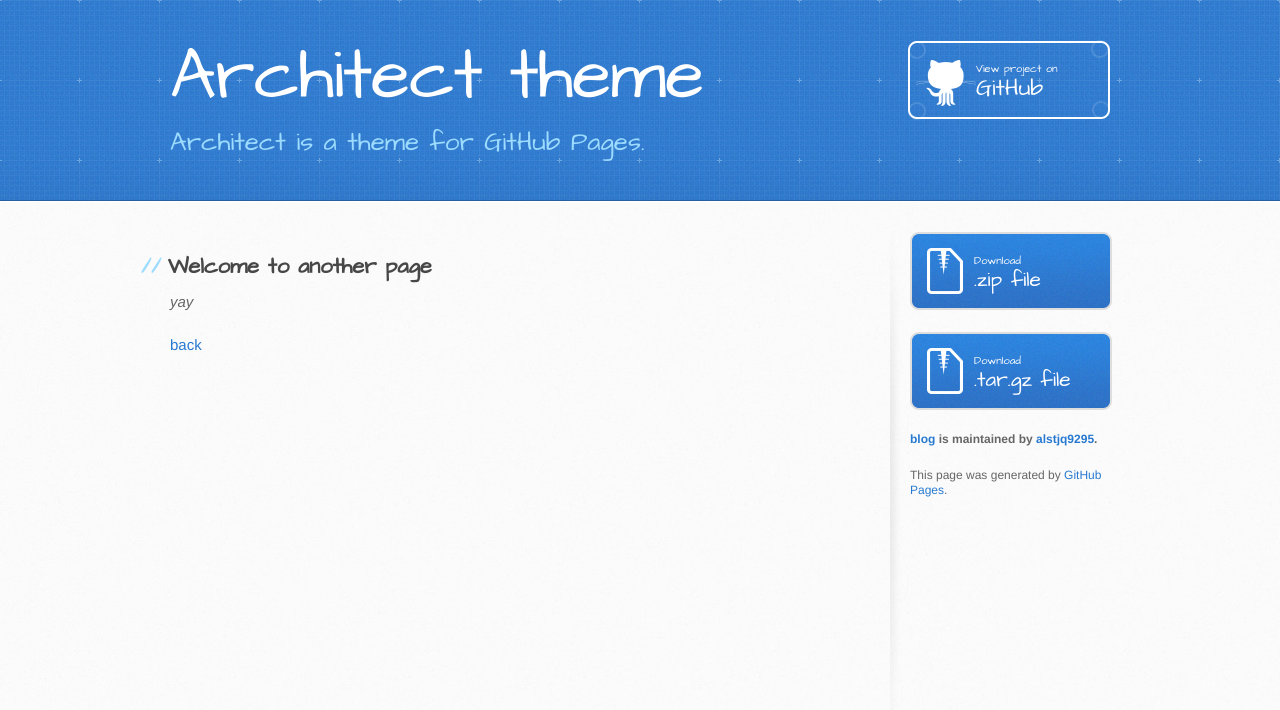
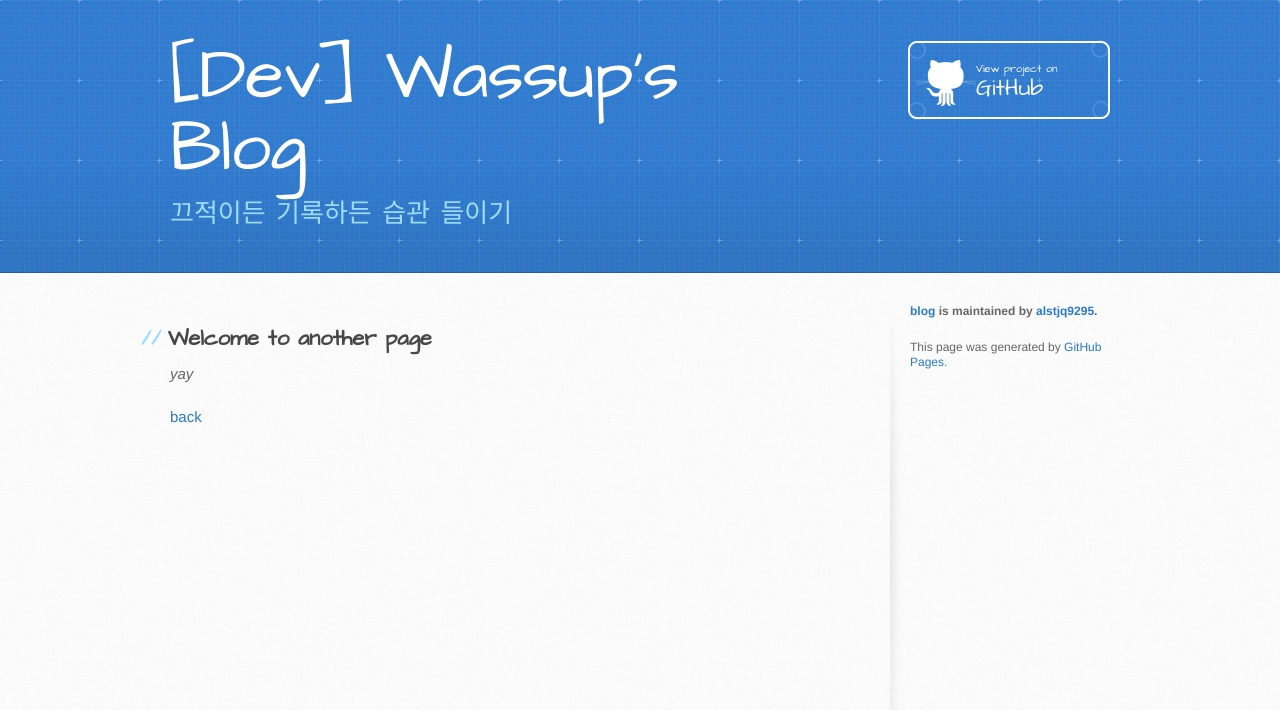
Before and after one commit to alstjq9295/blog, a Jekyll site: the page built from another-page.md, in a window 1280 px wide. Shown: the top 710 px of the page. Built offline with Jekyll 4.4.1, drawn with Linux system fonts in a browser that asks for light colours; our own code applies the rules of GitHub Pages for plain Markdown files.

Commit message:
2022-04-11 REVISE _config.yml REVISE index.md

```diff
--- a/_config.yml
+++ b/_config.yml
@@ -1,5 +1,17 @@
-title: Architect theme
-description: Architect is a theme for GitHub Pages.
-show_downloads: true
-google_analytics:
+title:            "[Dev] Wassup's Blog"
+description:      "끄적이든 기록하든 습관 들이기"
+url:              "https://alstjq9295.github.io"
+baseurl:          "/blog/index"
+
+author:
+  name:           "Wassup"
+  avatar:         ""
+
+defaults:
+  - scope:
+      path: ""
+      type: posts
+    values:
+      comments: true
+
 theme: jekyll-theme-architect
```
Also changed, not shown: index.md (+17 -122 lines).
